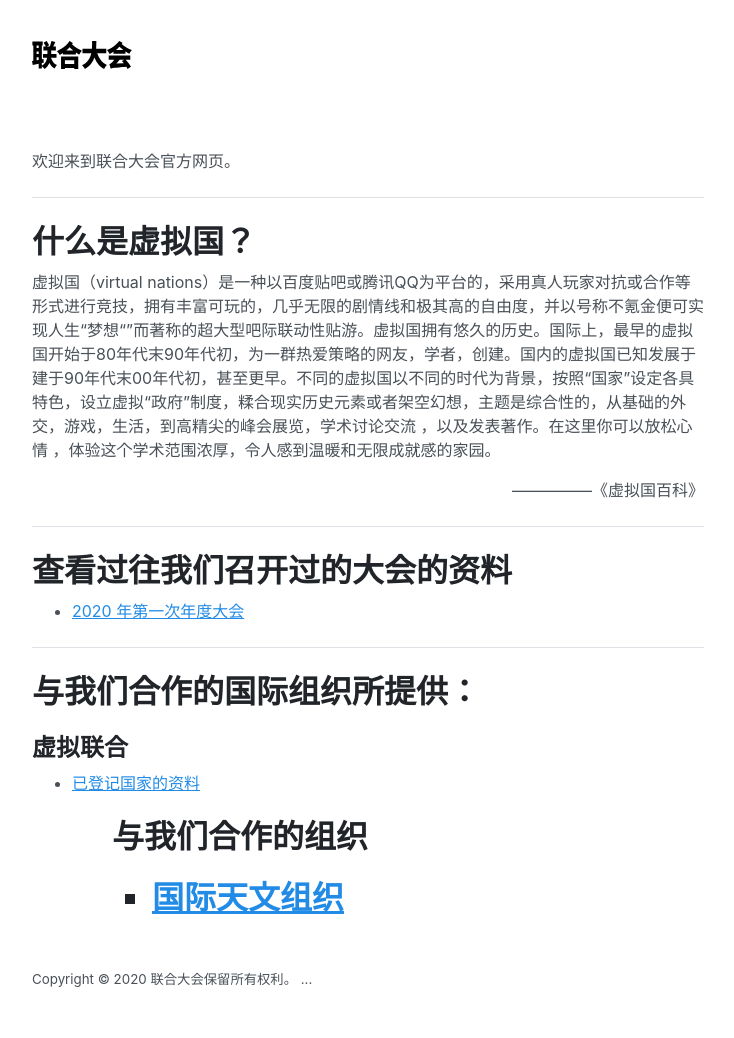
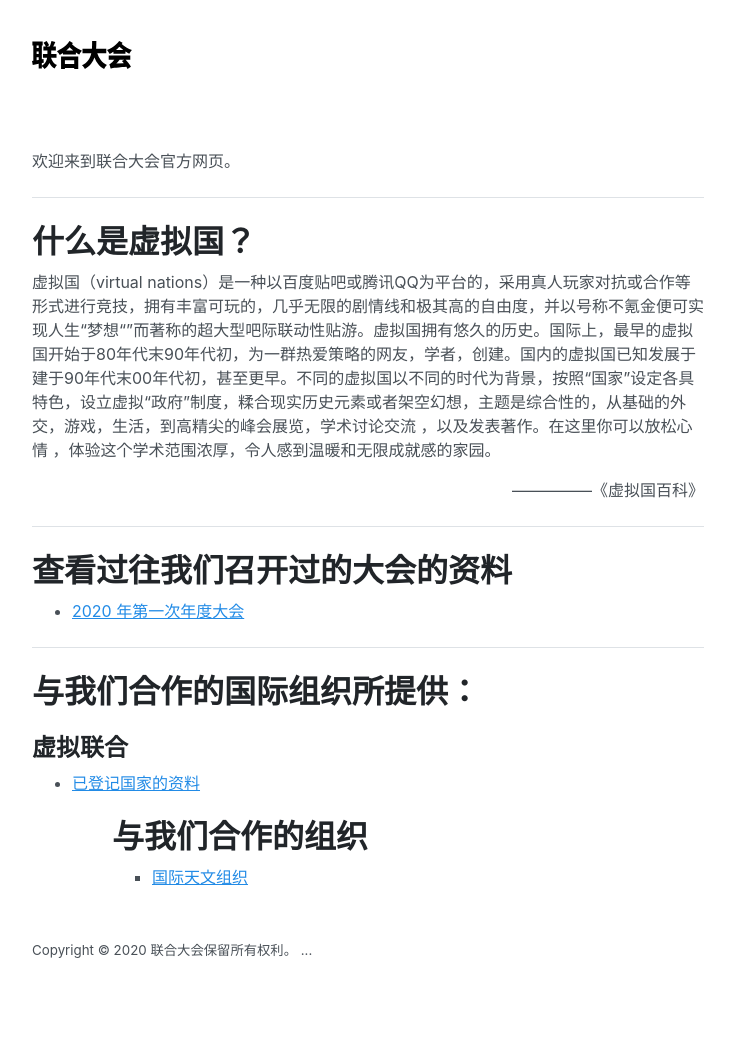
Before and after one commit to vunconf/vunconf.github.io, a Jekyll site: the page built from index.html, in a window 1280 px wide. Shown: the whole page, without its empty margins (272-1006 px from the left). Built offline with Jekyll 4.4.1, drawn with Linux system fonts in a browser that asks for light colours; after the commit the page ends 1009 px from its top, so only the background shows below that.

```diff
--- a/index.html
+++ b/index.html
@@ -20,7 +20,7 @@ title: 主页
   <ul>
     <li><a href="https://docs.qq.com/sheet/DWERMWUpLendLeFJt?tab=BB08J2">已登记国家的资料</a></li>
   <ul>
-<h1>与我们合作的组织<h1>
+<h1>与我们合作的组织</h1>
   <ul>
     <li><a href="/iao">国际天文组织</a></li>
   <ul>
```
